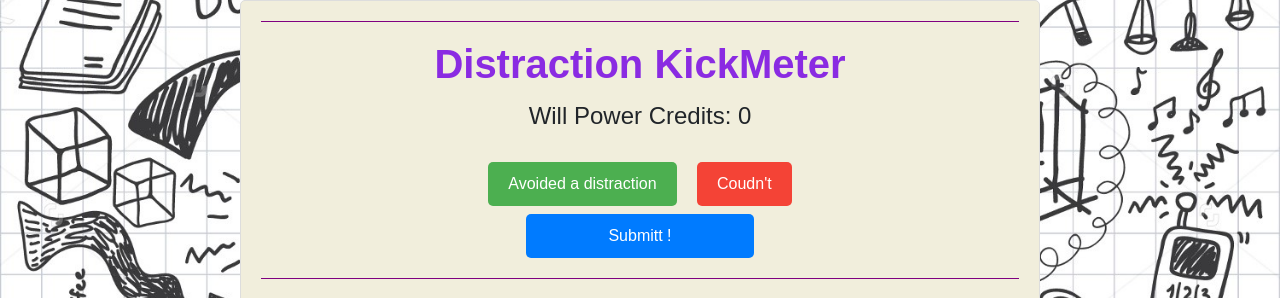
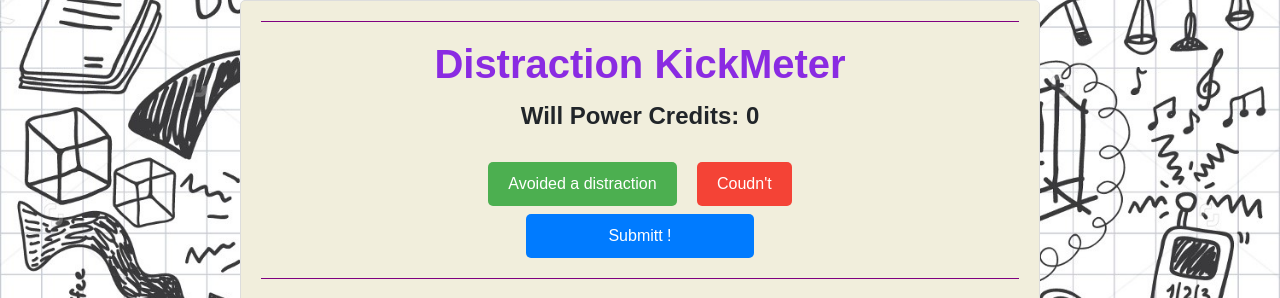
Before and after one commit to Avishka217/ProductivityHack, a PHP site: page /index.php in a window 1280 px wide. Shown: the part 56-354 px from the top of the page. Run offline with PHP 8.4, Linux system fonts and the light colour scheme; data that the repository does not hold is empty; some libraries are stand-ins or nearby versions.

Commit message:
style edits

```diff
--- a/index.php
+++ b/index.php
@@ -368,7 +368,8 @@ $conn->close();
   <div class="container">
     <h1>Distraction KickMeter </h1>
     <div id="pointsDisplay">
-      Will Power Credits: <span id="points">0</span>
+     <b> Will Power Credits: </b><span id="points" style="font-weight:
+     800;">0</span>
     </div>
     <button id="increaseBtn">Avoided a distraction</button>
     <button id="decreaseBtn">Coudn't</button>
```
